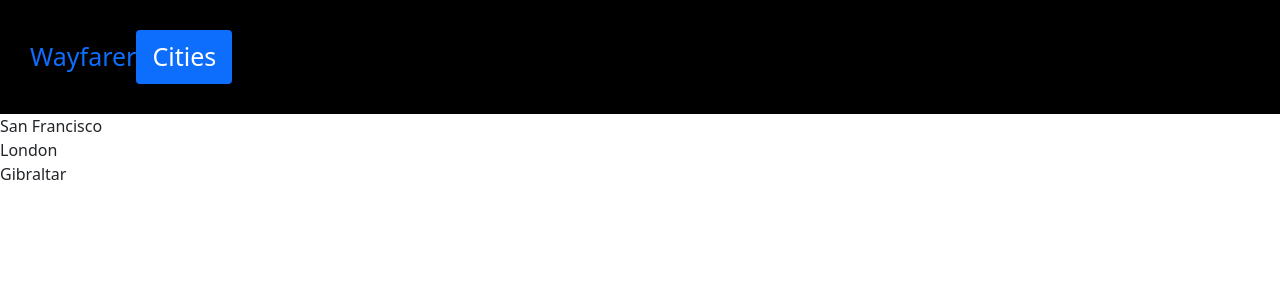
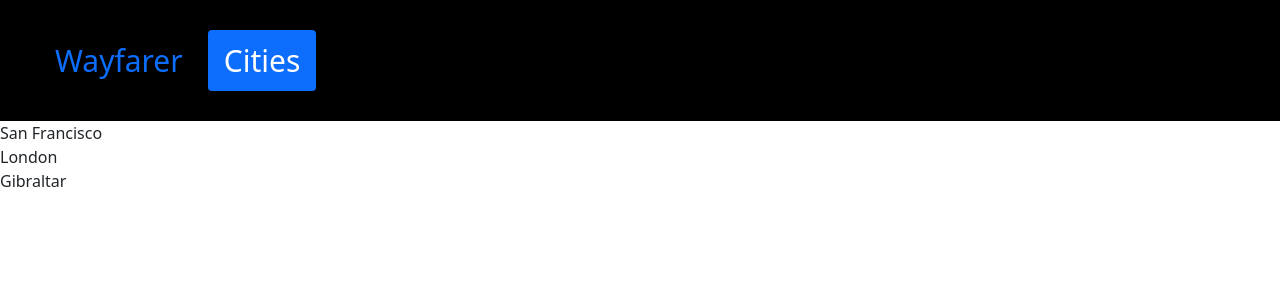
Before and after one commit to dthomason224/Wayfarer, an Angular app: page /cities in a window 1280 px wide. Shown: the top 300 px of the page. Built offline with nearby package versions, Linux system fonts and the light colour scheme.

Commit message:
added logo and search bar to navbar, added spacing between nav links, added hover effects to wayfarer and cities link

```diff
--- a/src/app/navbar/navbar.component.css
+++ b/src/app/navbar/navbar.component.css
@@ -1,11 +1,40 @@
 .navbar {
   background-color: black;
   padding: 30px;
+}
+
+.navbar a{
+  text-decoration: none;
+  font-size: 30px;
+  margin-left: 25px;
 
 }
 
+a:hover{
+  color: white;
+}
 
-.navbar a{
-  text-decoration: none;
-  font-size: 25px;
+.nav-link:hover{
+/* background-color: lightskyblue; */
+transform: scale(1.2);
 }
+
+#wayfarer-home{
+  font-size: 40px;
+}
+
+#logo{
+  width: 40px;
+  height: 40px;
+}
+
+ .searchbar input[type=text]{
+
+    float: right;
+    padding: 6px;
+    border: none;
+    /* margin-top: 8px; */
+    margin-left: 700px; /*is there a better way?*/
+    font-size: 20px;
+
+}
```
